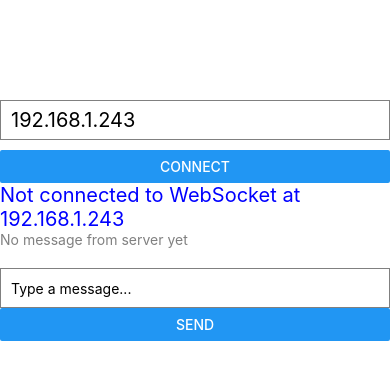
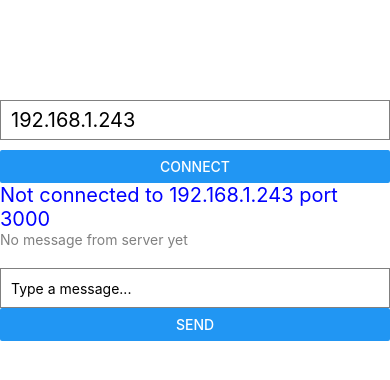
Before and after one commit to massrb/websocket-text-messaging-mobile, a React Native app: screen / in a window 390 px wide. Shown: the top 380 px of the page. Built offline with nearby package versions, Linux system fonts and the light colour scheme.

Commit message:
improved logging and changes to help debug and connect to server via websocket

```diff
--- a/app/index.tsx
+++ b/app/index.tsx
@@ -38,14 +38,23 @@ export default function App() {
       let obj = JSON.parse(e.data)
       if (obj?.type != 'ping') {
         let content = obj?.message?.content
-        console.log(obj)
+        console.log("Websocket message", obj)
         setServerMessages((prevMessages) => [...prevMessages.slice(-9), content])
       }
     };
 
     ws.current.onerror = (e) => {
       console.log("WebSocket error on URL:", wsUrl);
-      console.error("❌ Err:", e.message, e);
+      console.error("❌ websocket Err:", e.message, e);
+      if (typeof e.message === 'string') {
+        console.log("Websocket Error message:", e.message);
+      } else {
+       try {
+         console.log("Websocket Full error (stringified):", JSON.stringify(e));
+       } catch (_) {
+        console.log("Couldn't stringify the WebSocket error", e);
+       }
+      }
       setIsConnected(false); // Update state if there is an error
     };
 
@@ -93,7 +102,7 @@ export default function App() {
       />
       <Button title="Connect" onPress={connectToSocket} />
       <Text style={{ color: "blue", fontSize: 20 }}>
-        {isConnected ? "Connected to WebSocket" : `Not connected to WebSocket at ${wsIp}`}
+        {isConnected ? "Connected to WebSocket" : `Not connected to ${wsIp} port 3000`}
       </Text>
       {(serverMessages.length > 0) ? (
         <>
```
Also changed, not shown: 2 other files (tests, documents, lock files or other folders).
